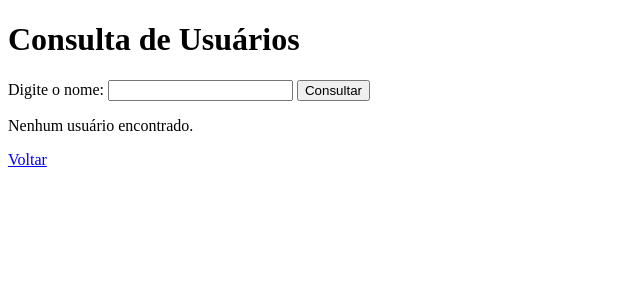
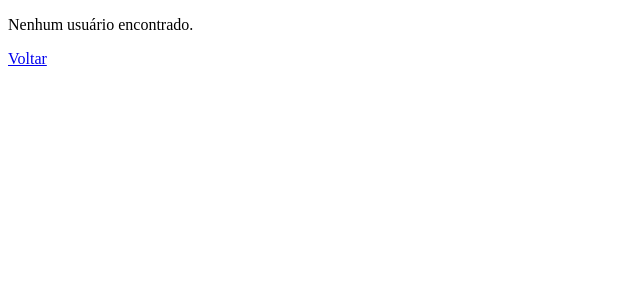
Before and after one commit to Vini-Starck/safedoc-webapp, a Flask app: page /query in a window 1280 px wide. Shown: the top 300 px of the page, without its empty margins (0-640 px from the left). Run offline with Flask 2, Linux system fonts and the light colour scheme; data that the repository does not hold is empty.

Commit message:
Commit final

```diff
--- a/app.py
+++ b/app.py
@@ -241,6 +241,7 @@ def register():
 def index():
     return render_template('index.html')
 
+# Página de consulta
 @app.route('/query', methods=['GET'])
 def query():
     conn = get_db_connection()
--- a/templates/query.html
+++ b/templates/query.html
@@ -26,16 +26,9 @@
     </style>
 </head>
 <body>
-    <h1>Consulta de Usuários</h1>
-
-    <form method="POST">
-        <label for="name">Digite o nome:</label>
-        <input type="text" id="name" name="name" required>
-        <button type="submit">Consultar</button>
-    </form>
 
     {% if users %}
-        <h2>Usuários encontrados:</h2>
+        <h1>Lista de usuários:</h1>
         <table>
             <thead>
                 <tr>
```
